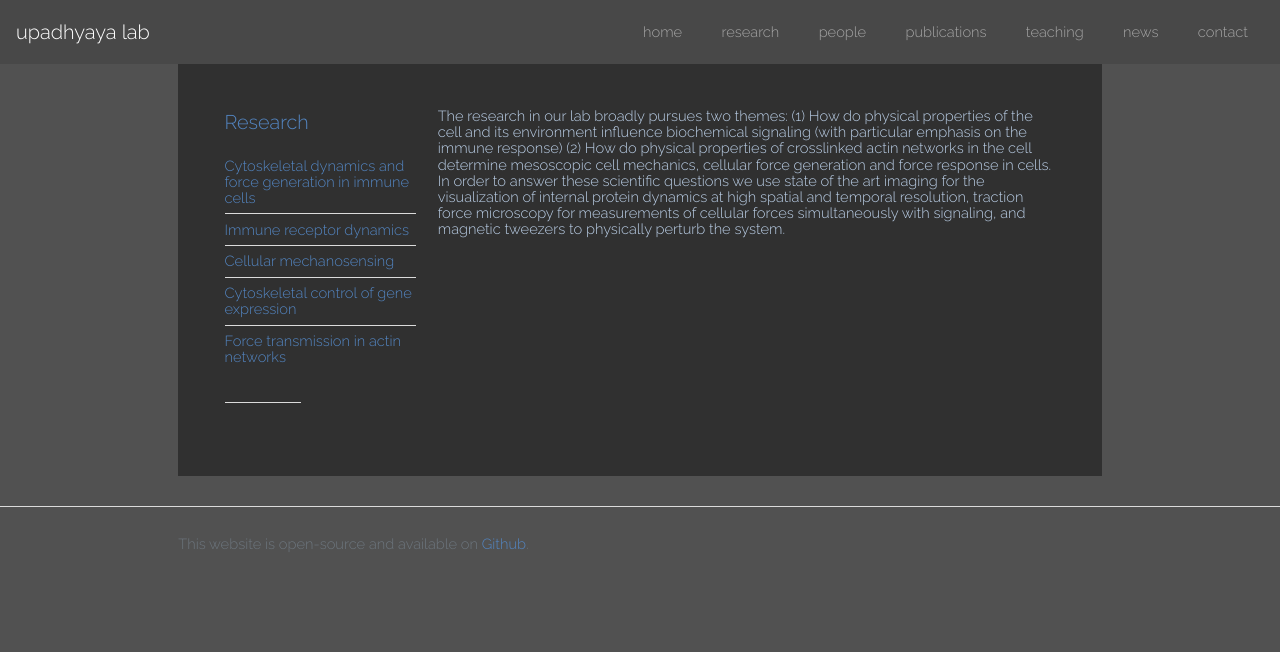
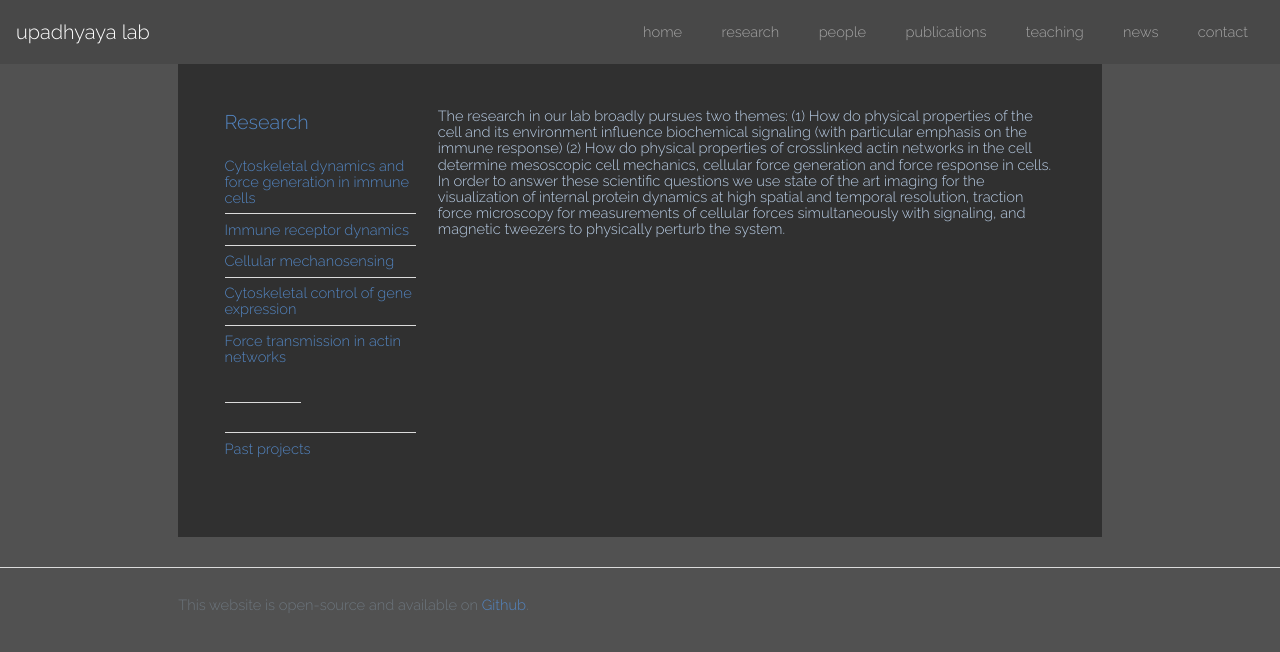
Before and after one commit to arpitalab/arpitalab.github.io, a Jekyll site: the page built from research/index.html, in a window 1280 px wide. Shown: the top 652 px of the page. Built offline with Jekyll 4.4.1, drawn with Linux system fonts in a browser that asks for light colours; nearby versions of some CDN libraries; comment, search, counter and statistics services are not loaded.

Commit message:
Update index.html

```diff
--- a/research/index.html
+++ b/research/index.html
@@ -21,6 +21,7 @@ group: research
 								<li id="showdiv7"><a href="#">Cytoskeletal control of gene expression</a></li>
 								<li id="showdiv8"><a href="#">Force transmission in actin networks</a></li>
 								<hr width="40%">
+								<li id="showdiv8"><a href="#">Past projects</a></li>
 							</ul>
 						</div>
 						<div id="research" class="9u$ 12u$(small)">
```
